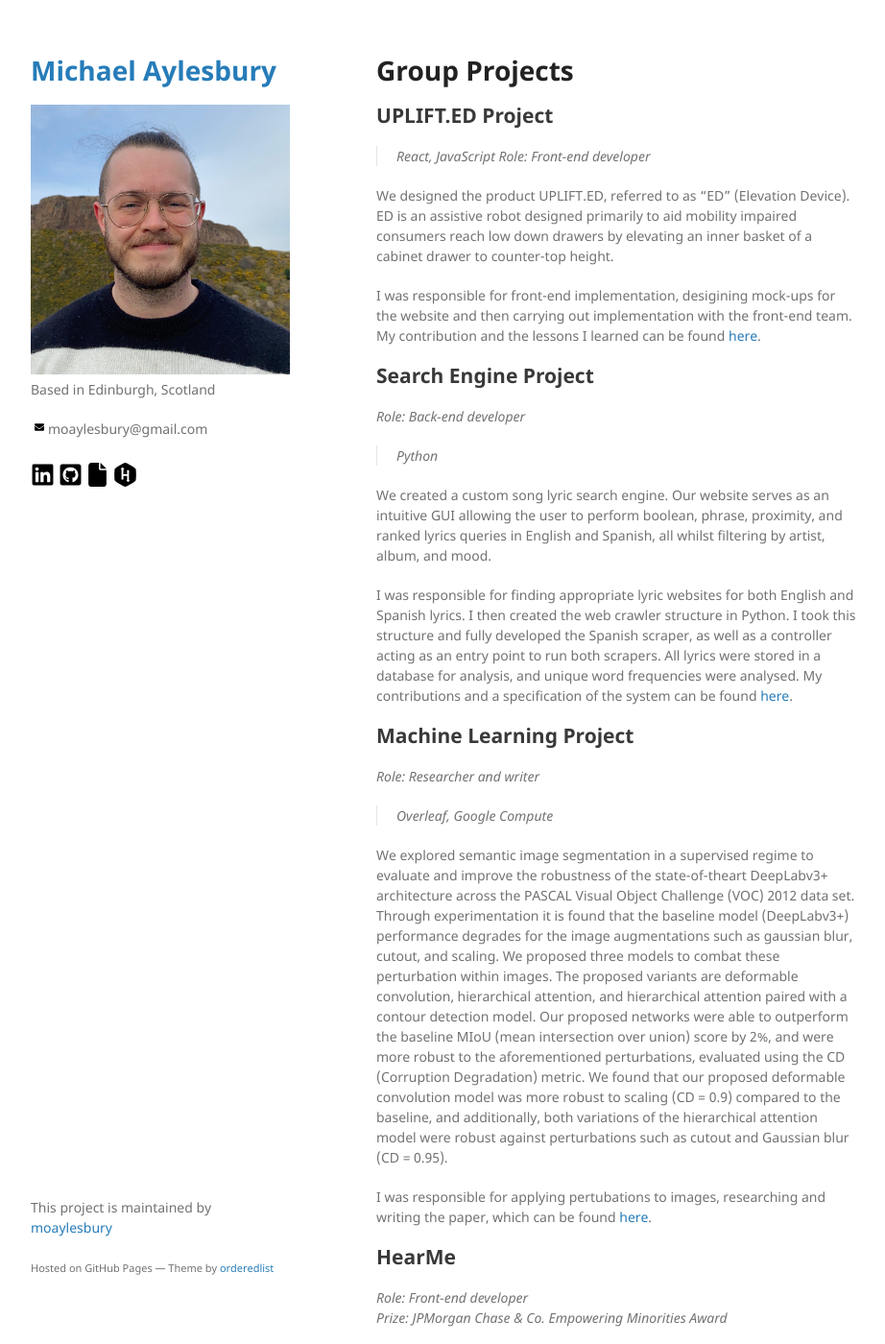
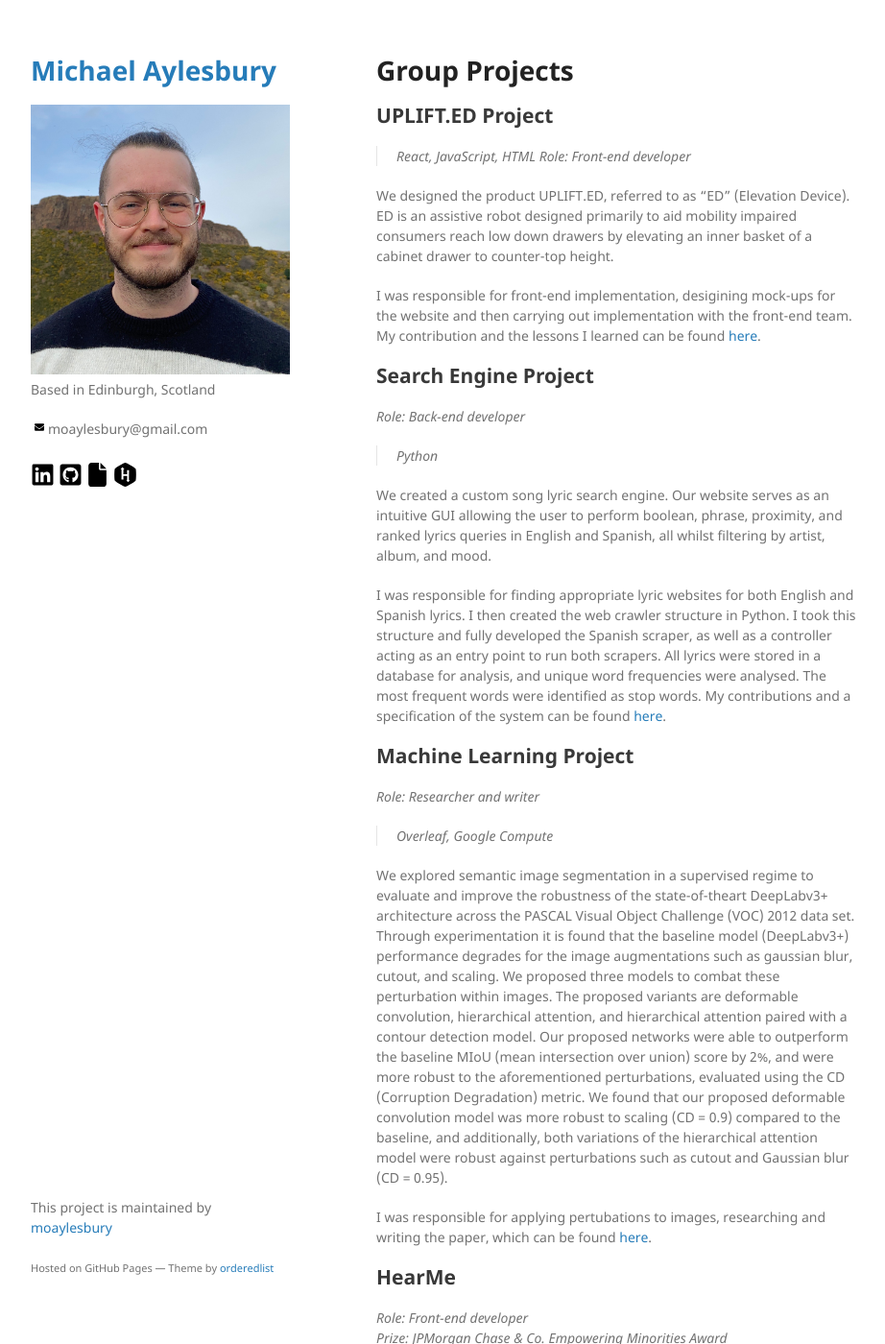
Before and after one commit to moaylesbury/michaelaylesbury.github.io, a Jekyll site: the page built from group-projects.md, in a window 1280 px wide and 1400 px high. Shown: the whole window at 96% size, without its empty margins (178-1100 px from the left). Built offline with Jekyll 4.4.1, drawn with Linux system fonts in a browser that asks for light colours; our own code applies the rules of GitHub Pages for plain Markdown files; some of the changed text lies outside the part shown.

Commit message:
Update group-projects.md

```diff
--- a/group-projects.md
+++ b/group-projects.md
@@ -5,7 +5,7 @@ layout: default
 # Group Projects
 
 ## UPLIFT.ED Project
-> React, JavaScript
+> React, JavaScript, HTML
 <em>Role: Front-end developer</em>
 
 We designed the product UPLIFT.ED, referred to as "ED" (Elevation Device). ED is an assistive robot designed primarily to aid mobility impaired consumers reach low down drawers by elevating an inner basket of a cabinet drawer to counter-top height.
@@ -18,7 +18,7 @@ I was responsible for front-end implementation, desigining mock-ups for the webs
 
 We created a custom song lyric search engine. Our website serves as an intuitive GUI allowing the user to perform boolean, phrase, proximity, and ranked lyrics queries in English and Spanish, all whilst filtering by artist, album, and mood.
 
-I was responsible for finding appropriate lyric websites for both English and Spanish lyrics. I then created the web crawler structure in Python. I took this structure and fully developed the Spanish scraper, as well as a controller acting as an entry point to run both scrapers. All lyrics were stored in a database for analysis, and unique word frequencies were analysed. My contributions and a specification of the system can be found [here](https://nbviewer.org/github/moaylesbury/ED-Report/blob/main/ttds_group20.pdf).
+I was responsible for finding appropriate lyric websites for both English and Spanish lyrics. I then created the web crawler structure in Python. I took this structure and fully developed the Spanish scraper, as well as a controller acting as an entry point to run both scrapers. All lyrics were stored in a database for analysis, and unique word frequencies were analysed. The most frequent words were identified as stop words. My contributions and a specification of the system can be found [here](https://nbviewer.org/github/moaylesbury/ED-Report/blob/main/ttds_group20.pdf).
 
 ## Machine Learning Project
 <em>Role: Researcher and writer</em>
@@ -32,7 +32,7 @@ I was responsible for applying pertubations to images, researching and writing t
 <em>Role: Front-end developer</em>
 <br>
 <em>Prize: JPMorgan Chase & Co. Empowering Minorities Award</em>
-> React, JavaScript
+> React, JavaScript, HTML
 
 Created an the Edinburgh, hackathon Hack the Burgh V, we were inspired by APIs developed by Nexmo, and J.P.Morgan's empowerment ideas. HearMe is our website, aimed at people who have hearing impairments or other conditions which make telephone conversations difficult or impossible. HearMe has a simple clean interface which takes in two arguments and returns one. It takes a phone number and a message. HearMe then calls the given number using the Nexmo API and reads the message. After the call, the speech from the other user is converted to text. It is 'a voice for those who need it'.
 
```
